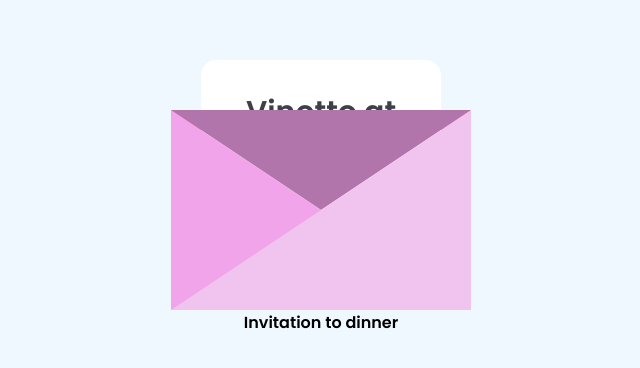
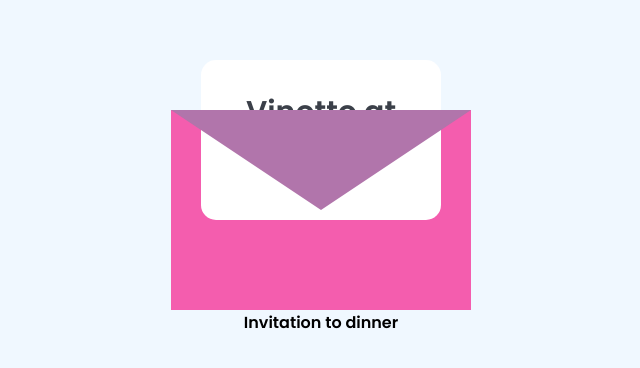
Before and after one commit to NotEvanH/NotEvanH.github.io, a plain HTML site: page mums_thing/index.html in a window 1280 px wide. Shown: the part 178-546 px from the top of the page, without its empty margins (319-959 px from the left). Drawn offline with Linux system fonts and the light colour scheme.

Commit message:
Update index.html

```diff
--- a/mums_thing/index.html
+++ b/mums_thing/index.html
@@ -9,7 +9,6 @@
         <div class="wrapper">
             <div class="lid one"></div>
             <div class="lid two"></div>
-            <div class="envelope"></div>
             <div class="letter">
                 <p>Vinotto at 6:30pm</p>
             </div>
```
